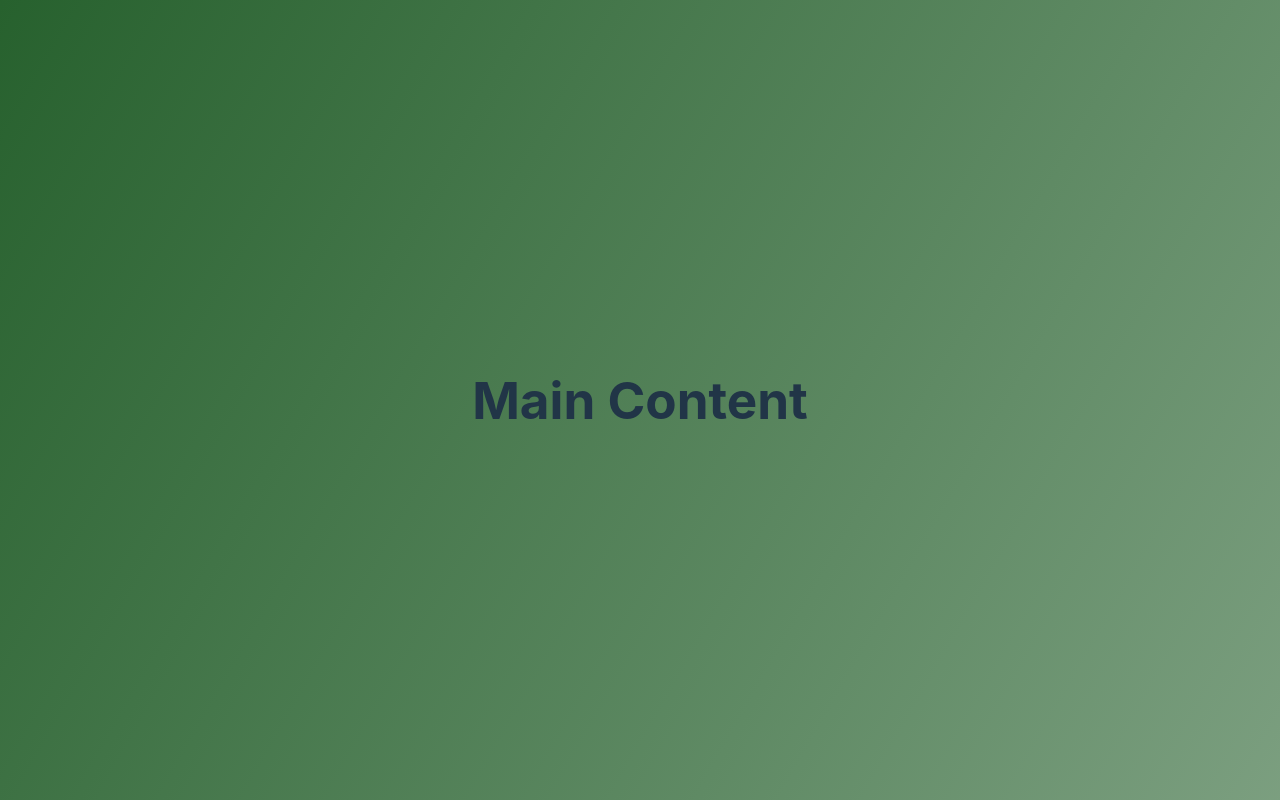
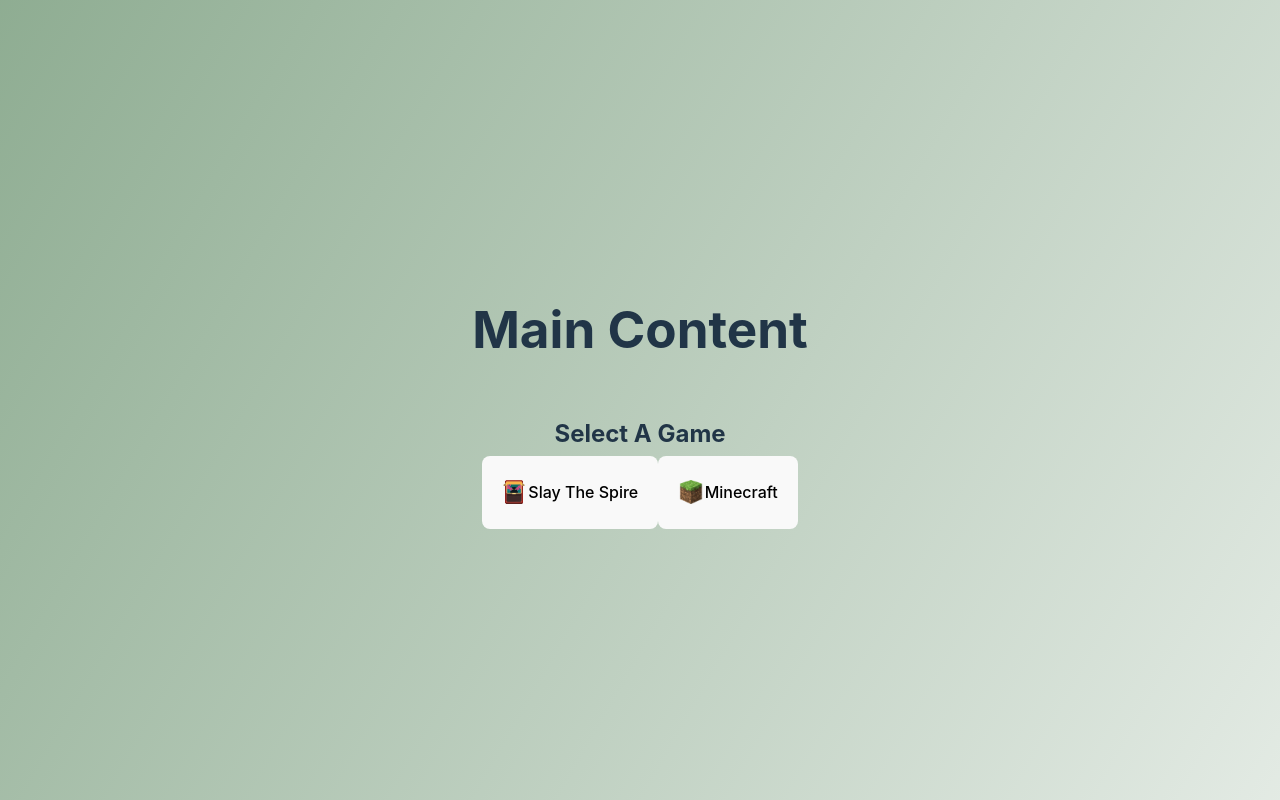
Before and after one commit to iDasher/iDasher.github.io, a React (Vite) app: page / in a window 1280 px wide. Built offline with nearby package versions, Linux system fonts and the light colour scheme.

Commit message:
added btton new type

```diff
--- a/src/App.css
+++ b/src/App.css
@@ -91,7 +91,7 @@
   width: 100%;
   height: 100%;
   z-index: -1;
-  animation: gradient-animation 10s ease infinite;
+  animation: gradient-animation 15s ease infinite;
   background: linear-gradient(120deg, #02460a 0%, #ffffff 100%);
   background-size: 300% 300%;
 }
--- a/src/App.jsx
+++ b/src/App.jsx
@@ -5,8 +5,10 @@ import viteLogo from '/vite.svg'
 import sts_icon from './assets/Images/sts_icon.png'
 import mc_icon from './assets/Images/mc_icon.png'
 //chakra improts
-import { Heading } from '@chakra-ui/react';
+import { Heading, Box, Button, Input } from '@chakra-ui/react';
 
+//get cstom stff
+import  MyButton   from './Cui.jsx'
 import './App.css'
 
 
@@ -38,7 +40,11 @@ function MainContent({ show }) {
   return (
     <div className={`main-content ${show ? 'fade-in' : ''}`}>
       <h1>Main Content</h1>
-      {/* Add your main content here */}
+      <Box p={4}>
+        <Heading mb={4}>Select A Game</Heading>
+        <MyButton image={sts_icon} text="Slay The Spire" />
+        <MyButton image={mc_icon} text="Minecraft" />
+      </Box>
     </div>
   );
 }
--- /dev/null
+++ b/src/Cui.jsx
@@ -0,0 +1,21 @@
+import React from 'react';
+import PropTypes from 'prop-types';
+import { Button, Flex, Image, Text } from '@chakra-ui/react';
+
+function MyButton({ image, text }) {
+  return (
+    <Button colorScheme="red" size="md">
+      <Flex alignItems="center">
+        <Image src={image} alt="Icon" boxSize="24px" mr={2} />
+        <Text>{text}</Text>
+      </Flex>
+    </Button>
+  );
+}
+
+MyButton.propTypes = {
+  image: PropTypes.string.isRequired, // Validate that the image prop is a string (URL) and is required
+  text: PropTypes.string.isRequired, // Validate that the text prop is a string and is required
+};
+
+export default MyButton;
```
